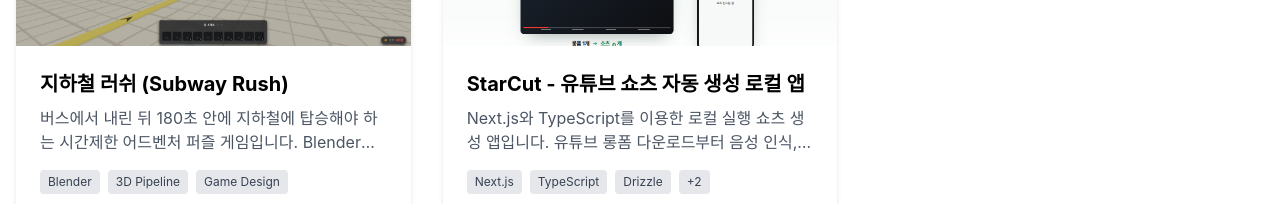
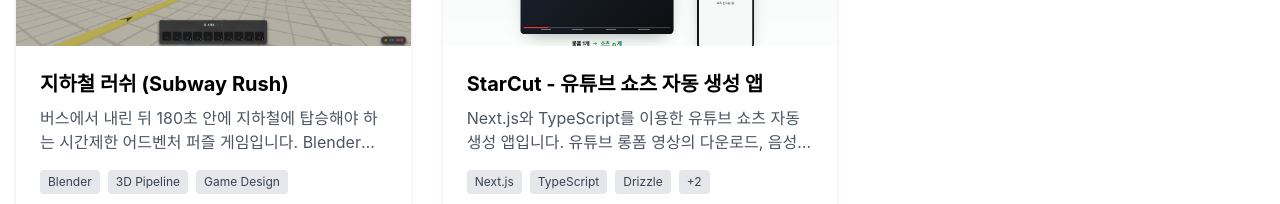
Before and after one commit to sunes26/portfolio-website, a React (Create React App) app: page / in a window 1280 px wide. Shown: the part 4424-4628 px from the top of the page. Built offline with nearby package versions, Linux system fonts and the light colour scheme.

Commit message:
fix: StarCut 프로젝트 설명 수정
로컬 처리, 사용량 무제한 표현 삭제

```diff
--- a/src/data/portfolioData.js
+++ b/src/data/portfolioData.js
@@ -145,8 +145,8 @@
     live: 'https://sunes26.github.io/subway-rush/game/dist/index.html'
   },
   {
-    title: 'StarCut - 유튜브 쇼츠 자동 생성 로컬 앱',
-    description: 'Next.js와 TypeScript를 이용한 로컬 실행 쇼츠 생성 앱입니다. 유튜브 롱폼 다운로드부터 음성 인식, 하이라이트 구간 선정, 합성 렌더까지 전부 사용자 PC에서 처리하며, 주소 하나만 입력하면 사용량 제한이나 만료 없이 후보 구간 전체를 쇼츠로 만들어줍니다.',
+    title: 'StarCut - 유튜브 쇼츠 자동 생성 앱',
+    description: 'Next.js와 TypeScript를 이용한 유튜브 쇼츠 자동 생성 앱입니다. 유튜브 롱폼 영상의 다운로드, 음성 인식, 하이라이트 구간 선정, 합성 렌더까지 하나의 파이프라인으로 처리하며, 주소 하나만 입력하면 중간 확인 없이 후보 구간 전체를 쇼츠로 만들어줍니다.',
     image: '/images/projects/project14.png',
     technologies: ['Next.js', 'TypeScript', 'Drizzle', 'ffmpeg', 'Claude API'],
     live: 'https://www.starcut.co.kr/'
```
